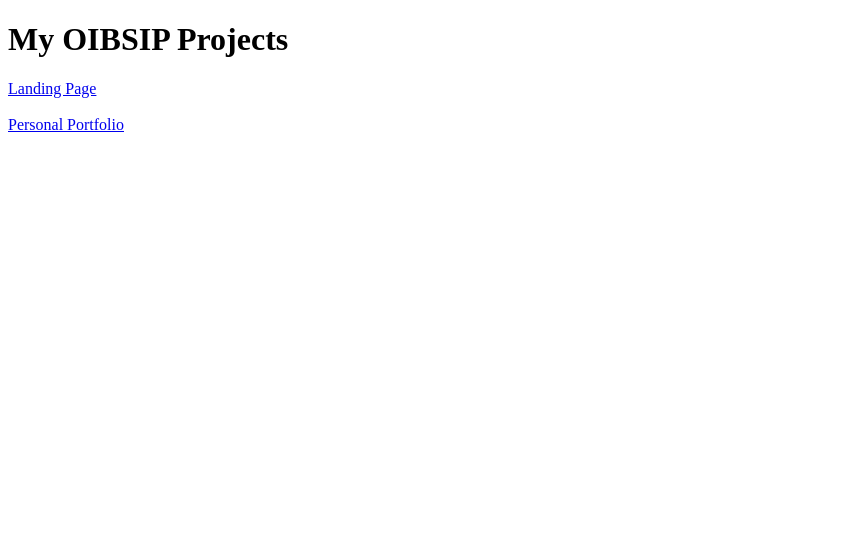
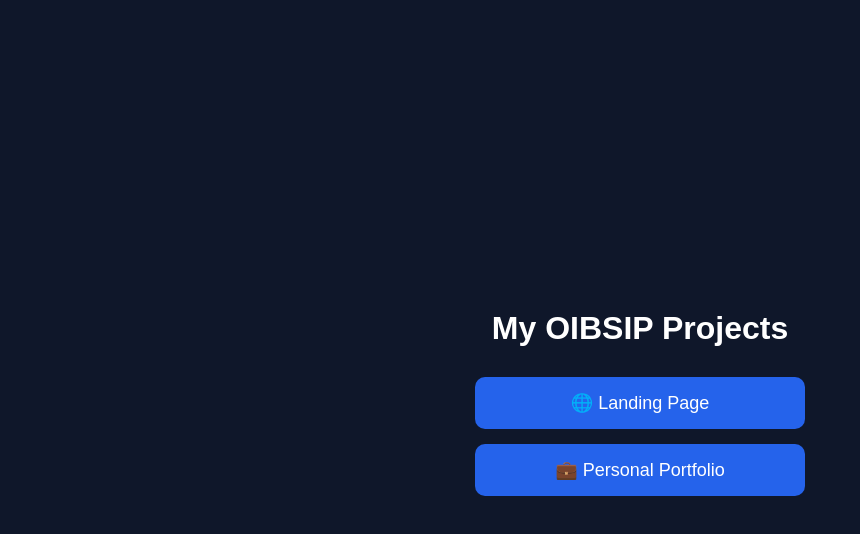
Before and after one commit to SayemSamir/OIBSIP, a plain HTML site: page index.html in a window 1280 px wide. Shown: the whole page, without its empty margins (0-860 px from the left). Drawn offline with Linux system fonts and the light colour scheme.

Commit message:
Update index.html

```diff
--- a/index.html
+++ b/index.html
@@ -1,15 +1,56 @@
 <!DOCTYPE html>
-<html>
+<html lang="en">
 <head>
+    <meta charset="UTF-8">
+    <meta name="viewport" content="width=device-width, initial-scale=1.0">
     <title>OIBSIP Projects</title>
+    <style>
+        body{
+            margin:0;
+            font-family:Arial,sans-serif;
+            background:#0f172a;
+            color:white;
+            display:flex;
+            justify-content:center;
+            align-items:center;
+            height:100vh;
+        }
+
+        .container{
+            text-align:center;
+        }
+
+        h1{
+            margin-bottom:30px;
+        }
+
+        a{
+            display:block;
+            width:300px;
+            margin:15px auto;
+            padding:15px;
+            background:#2563eb;
+            color:white;
+            text-decoration:none;
+            border-radius:10px;
+            font-size:18px;
+        }
+
+        a:hover{
+            background:#1d4ed8;
+        }
+    </style>
 </head>
 <body>
+
+<div class="container">
     <h1>My OIBSIP Projects</h1>
 
-    <a href="WebDev-L1-LandingPage/">Landing Page</a>
-    <br><br>
+    <a href="WebDev-L1-LandingPage/">🌐 Landing Page</a>
 
-    <a href="WebDev-L1-PersonalPortfolio/">Personal Portfolio</a>
+    <a href="WebDev-L1-PersonalPortfolio/">💼 Personal Portfolio</a>
+
+</div>
 
 </body>
 </html>
```
